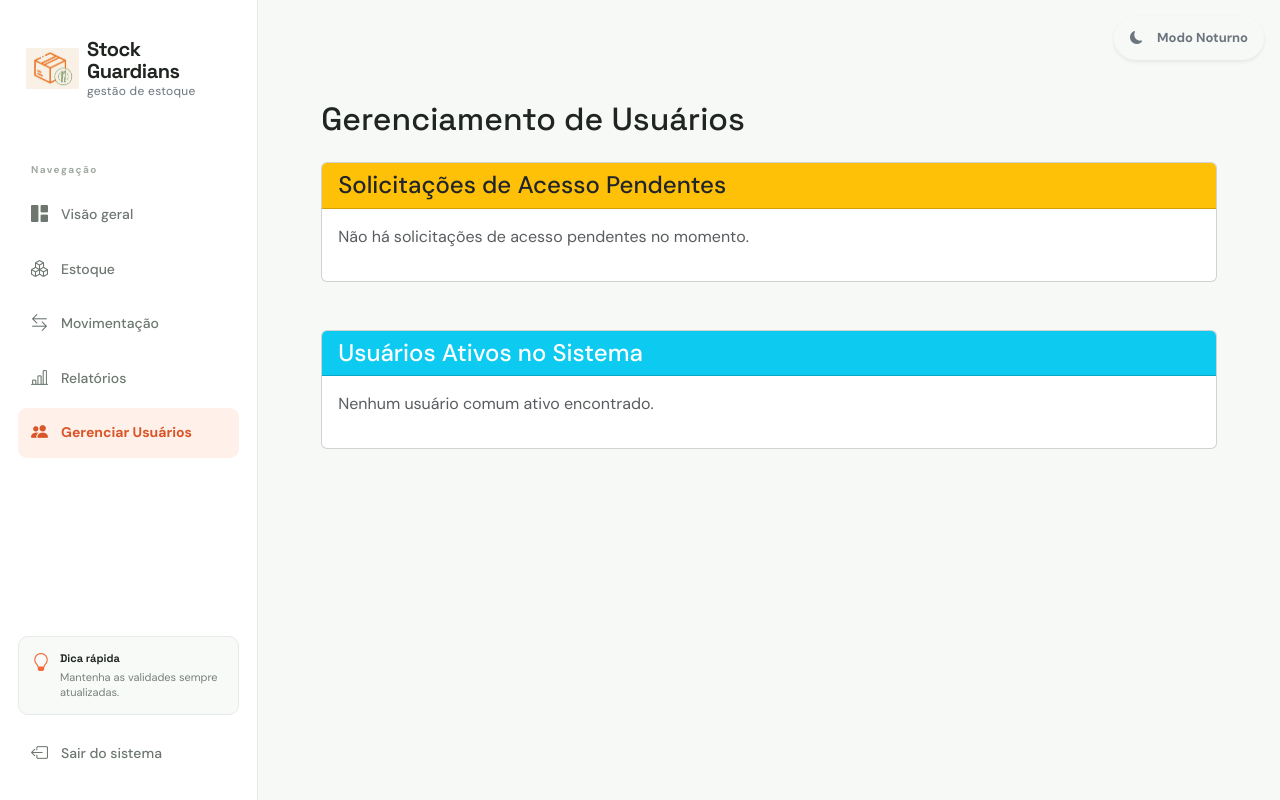
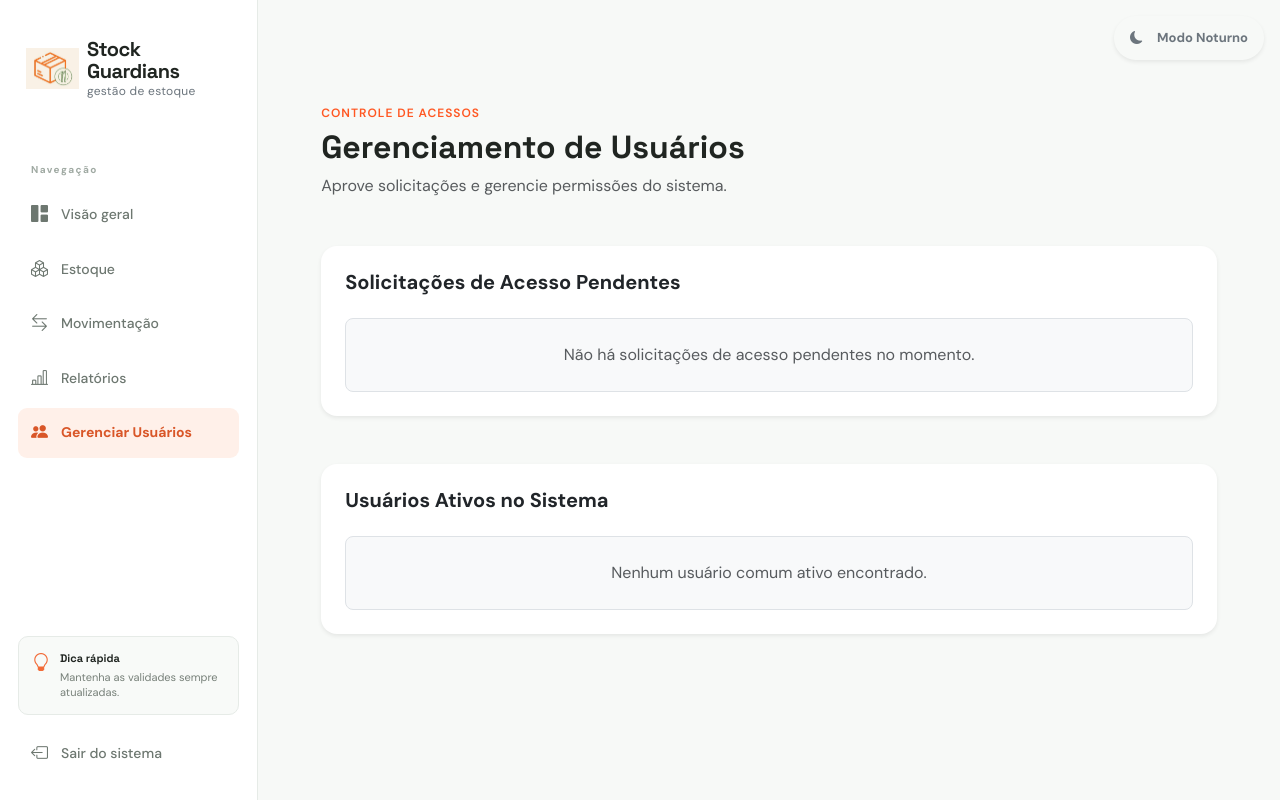
Before and after one commit to MatheusBressan3794/sistema-estoque-TCC, a Django app: page /contas/aprovar/ in a window 1280 px wide. Run offline with Django 5.2, Linux system fonts and the light colour scheme; a user stored in the database is signed in; tables that the repository leaves empty hold one stand-in row (values such as "Sample post").

Commit message:
Embelezando tabelas de aprovação de conta

```diff
--- a/alimentos/templates/alimentos/aprovar_contas.html
+++ b/alimentos/templates/alimentos/aprovar_contas.html
@@ -2,109 +2,117 @@
 
 {% block content %}
 <div class="container mt-4">
-    <h2 class="mb-4">Gerenciamento de Usuários</h2>
+    <!-- Cabeçalho alinhado com o estilo da tela de Relatórios -->
+    <div class="mb-5">
+        <span class="text-uppercase" style="color: #ff5722; font-size: 0.75rem; font-weight: 600; letter-spacing: 1px;">Controle de Acessos</span>
+        <h2 class="fw-bold mt-1 mb-2">Gerenciamento de Usuários</h2>
+        <p class="text-muted">Aprove solicitações e gerencie permissões do sistema.</p>
+    </div>
 
     <!-- Seção de Solicitações Pendentes -->
-    <div class="card mb-5">
-        <div class="card-header bg-warning text-dark">
-            <h4 class="mb-0">Solicitações de Acesso Pendentes</h4>
-        </div>
-        <div class="card-body">
+    <div class="card border-0 shadow-sm rounded-4 mb-5">
+        <div class="card-body p-4">
+            <h5 class="fw-bold mb-4">Solicitações de Acesso Pendentes</h5>
+
             {% if pendentes %}
-                <table class="table table-striped">
-                    <thead>
+                <div class="table-responsive">
+                    <table class="table table-hover align-middle border-bottom-0">
+                        <thead class="text-muted" style="font-size: 0.9rem;">
                             <tr>
-                            <th>Nome</th>
-                            <th>E-mail</th>
-                            <th>Escola (ETEC)</th>
-                            <th>Data de Cadastro</th>
-                            <th>Ações</th>
+                                <th class="border-0 pb-3">Nome</th>
+                                <th class="border-0 pb-3">E-mail</th>
+                                <th class="border-0 pb-3">Escola (ETEC)</th>
+                                <th class="border-0 pb-3">Data de Cadastro</th>
+                                <th class="border-0 pb-3 text-end">Ações</th>
                             </tr>
                         </thead>
                         <tbody>
                             {% for usuario in pendentes %}
                                 <tr>
-                                <td>{{ usuario.first_name|default:usuario.username }}</td>
-                                <td>{{ usuario.email }}</td>
+                                    <td class="fw-semibold text-dark">{{ usuario.first_name|default:usuario.username }}</td>
+                                    <td class="text-muted">{{ usuario.email }}</td>
                                     <td>
                                         {% if usuario.perfil and usuario.perfil.etec %}
-                                        {{ usuario.perfil.etec.nome }}
+                                            <span class="text-dark">{{ usuario.perfil.etec.nome }}</span>
                                         {% else %}
                                             <span class="text-muted">Sem escola</span>
                                         {% endif %}
                                     </td>
-                                <td>{{ usuario.date_joined|date:"d/m/Y H:i" }}</td>
-                                <td>
+                                    <td class="text-muted">{{ usuario.date_joined|date:"d/m/Y H:i" }}</td>
+                                    <td class="text-end">
                                         <form action="{% url 'aprovar_conta' usuario.id %}" method="post" style="display:inline;">
                                             {% csrf_token %}
-                                        <button type="submit" class="btn btn-success btn-sm">Aprovar</button>
+                                            <button type="submit" class="btn btn-sm text-white rounded-pill px-3" style="background-color: #ff5722; border: none;">Aprovar</button>
                                         </form>
                                         <form action="{% url 'recusar_conta' usuario.id %}" method="post" style="display:inline;">
                                             {% csrf_token %}
-                                        <button type="submit" class="btn btn-danger btn-sm" onclick="return confirm('Tem certeza que deseja recusar e excluir este usuário?')">Recusar</button>
+                                            <button type="submit" class="btn btn-sm btn-light text-danger rounded-pill px-3 ms-1" onclick="return confirm('Tem certeza que deseja recusar e excluir este usuário?')">Recusar</button>
                                         </form>
                                     </td>
                                 </tr>
                             {% endfor %}
                         </tbody>
                     </table>
+                </div>
             {% else %}
-                <p class="text-muted">Não há solicitações de acesso pendentes no momento.</p>
+                <div class="p-4 text-center bg-light rounded-3 border">
+                    <p class="text-muted mb-0">Não há solicitações de acesso pendentes no momento.</p>
+                </div>
             {% endif %}
         </div>
     </div>
 
     <!-- Seção de Usuários Cadastrados -->
-    <div class="card">
-        <div class="card-header bg-info text-white">
-            <h4 class="mb-0">Usuários Ativos no Sistema</h4>
-        </div>
-        <div class="card-body">
+    <div class="card border-0 shadow-sm rounded-4">
+        <div class="card-body p-4">
+            <h5 class="fw-bold mb-4">Usuários Ativos no Sistema</h5>
+
             {% if aprovados %}
-                <table class="table table-striped">
-                    <thead>
+                <div class="table-responsive">
+                    <table class="table table-hover align-middle border-bottom-0">
+                        <thead class="text-muted" style="font-size: 0.9rem;">
                             <tr>
-                            <th>Nome</th>
-                            <th>E-mail</th>
-                            <th>Escola (ETEC)</th>
-                            <th>Status</th>
-                            <th>Ações</th>
+                                <th class="border-0 pb-3">Nome</th>
+                                <th class="border-0 pb-3">E-mail</th>
+                                <th class="border-0 pb-3">Escola (ETEC)</th>
+                                <th class="border-0 pb-3">Status</th>
+                                <th class="border-0 pb-3 text-end">Ações</th>
                             </tr>
                         </thead>
                         <tbody>
                             {% for usuario in aprovados %}
                                 <tr>
-                                <td>{{ usuario.first_name|default:usuario.username }}</td>
-                                <td>{{ usuario.email }}</td>
+                                    <td class="fw-semibold text-dark">{{ usuario.first_name|default:usuario.username }}</td>
+                                    <td class="text-muted">{{ usuario.email }}</td>
                                     <td>
                                         {% if usuario.perfil and usuario.perfil.etec %}
-                                        {{ usuario.perfil.etec.nome }}
+                                            <span class="text-dark">{{ usuario.perfil.etec.nome }}</span>
                                         {% else %}
                                             <span class="text-muted">Sem escola</span>
                                         {% endif %}
                                     </td>
                                     <td>
                                         {% if usuario.is_staff %}
-                                        <span class="badge bg-primary">Administrador</span>
+                                            <span class="badge bg-primary rounded-pill px-3 py-2 fw-normal">Administrador</span>
                                         {% else %}
-                                        <span class="badge bg-secondary">Usuário Comum</span>
+                                            <span class="badge bg-secondary rounded-pill px-3 py-2 fw-normal">Usuário Comum</span>
                                         {% endif %}
                                     </td>
-                                <td>
+                                    <td class="text-end">
                                         <!-- Lógica para o botão Promover/Remover Admin -->
                                         {% if not usuario.is_staff %}
                                             <form action="{% url 'promover_admin' usuario.id %}" method="post" style="display:inline;">
                                                 {% csrf_token %}
-                                            <button type="submit" class="btn btn-outline-primary btn-sm" onclick="return confirm('Tornar este usuário um administrador?')">Tornar Admin</button>
+                                                <button type="submit" class="btn btn-link text-decoration-none btn-sm fw-semibold" style="color: #0d6efd;" onclick="return confirm('Tornar este usuário um administrador?')">Tornar Admin</button>
                                             </form>
                                         {% else %}
                                             {% if usuario != request.user %}
                                                 <form action="{% url 'rebaixar_admin' usuario.id %}" method="post" style="display:inline;">
                                                     {% csrf_token %}
-                                                <button type="submit" class="btn btn-outline-warning btn-sm" onclick="return confirm('Remover os privilégios de administrador deste usuário?')">Remover Admin</button>
+                                                    <button type="submit" class="btn btn-link text-decoration-none btn-sm fw-semibold text-warning" onclick="return confirm('Remover os privilégios de administrador deste usuário?')">Remover Admin</button>
                                                 </form>
                                             {% else %}
-                                            <button class="btn btn-secondary btn-sm" disabled>Você</button>
+                                                <button class="btn btn-link text-decoration-none text-muted btn-sm fw-semibold" disabled>Você</button>
                                             {% endif %}
                                         {% endif %}
 
@@ -112,7 +120,7 @@
                                         {% if usuario != request.user %}
                                             <form action="{% url 'excluir_conta' usuario.id %}" method="post" style="display:inline;">
                                                 {% csrf_token %}
-                                            <button type="submit" class="btn btn-danger btn-sm" onclick="return confirm('ATENÇÃO: Deseja realmente excluir esta conta? Essa ação não pode ser desfeita.')">Excluir Conta</button>
+                                                <button type="submit" class="btn btn-sm rounded-pill px-3 ms-2 text-white" style="background-color: #dc3545;" onclick="return confirm('ATENÇÃO: Deseja realmente excluir esta conta? Essa ação não pode ser desfeita.')">Excluir</button>
                                             </form>
                                         {% endif %}
                                     </td>
@@ -120,8 +128,11 @@
                             {% endfor %}
                         </tbody>
                     </table>
+                </div>
             {% else %}
-                <p class="text-muted">Nenhum usuário comum ativo encontrado.</p>
+                <div class="p-4 text-center bg-light rounded-3 border">
+                    <p class="text-muted mb-0">Nenhum usuário comum ativo encontrado.</p>
+                </div>
             {% endif %}
         </div>
     </div>
--- a/alimentos/views.py
+++ b/alimentos/views.py
@@ -30,7 +30,6 @@ def logout_view(request):
     return redirect('login')
 
 # --- PÁGINAS GERAIS E DASHBOARD ---
-@login_required
 def inicio(request):
     return render(request, 'alimentos/inicio.html')
 
--- a/requirements.txt
+++ b/requirements.txt
@@ -1,7 +1,7 @@
 asgiref==3.12.1
 charset-normalizer==3.5.1
 dj-database-url==3.1.2
-Django==6.1.1
+Django>=5.0,<6.0
 gunicorn==26.2.0
 pillow==12.3.0
 python-decouple==3.8
```
Also changed, not shown: alimentos/migrations/0001_initial.py, alimentos/migrations/0002_perfil_email_verificado.py (deleted), alimentos/migrations/0003_alter_perfil_etec.py (deleted). Lines whose indentation alone changed are shown as unchanged.
